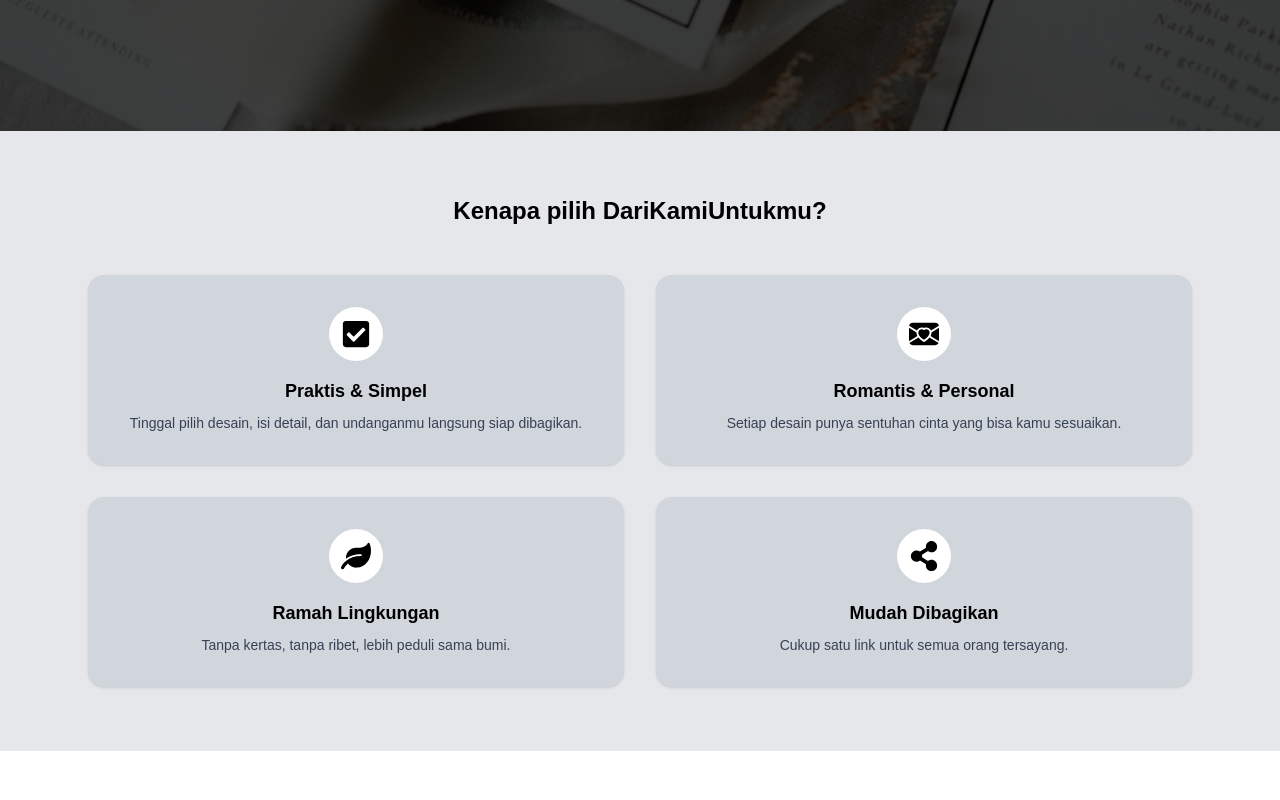
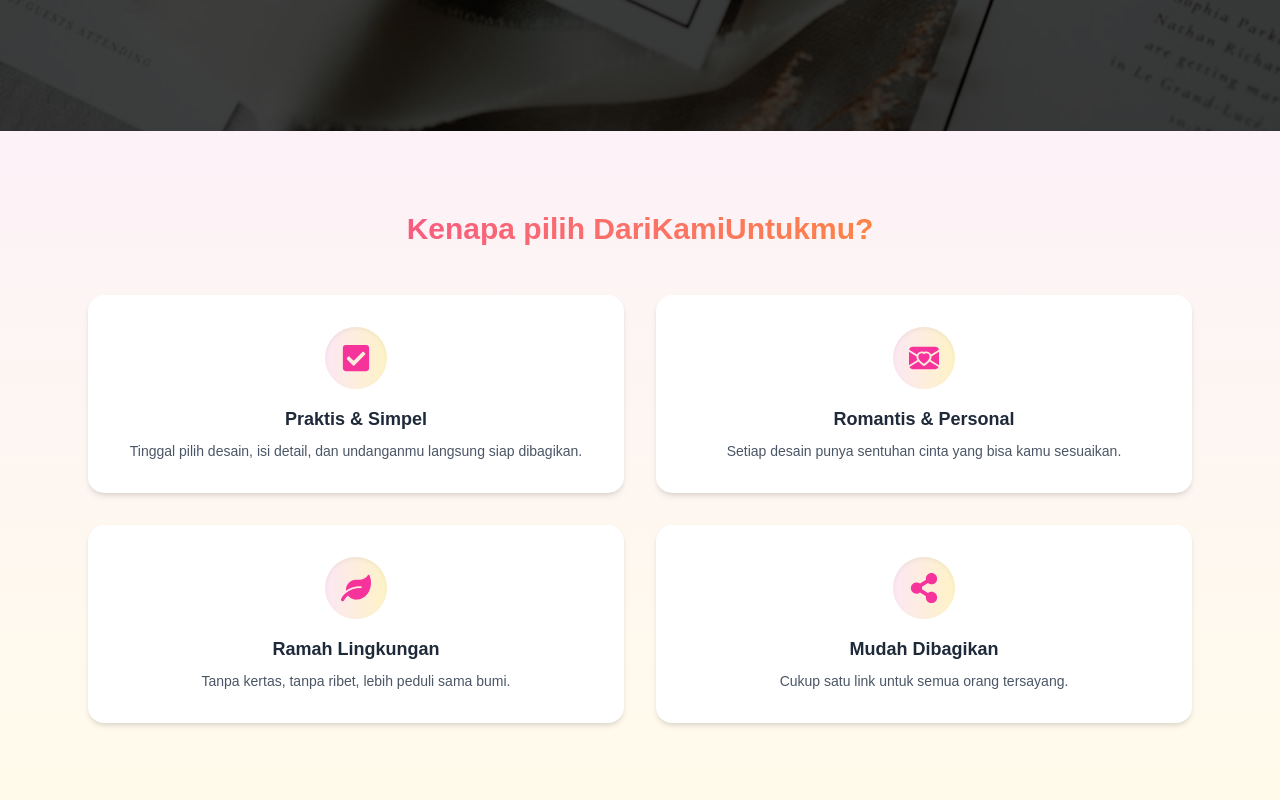
Before and after one commit to Alfianzyh/dari-kami-untukmu, a Next.js app: page / in a window 1280 px wide. Shown: the part 780-1580 px from the top of the page. Built offline with nearby package versions, Linux system fonts and the light colour scheme.

Commit message:
update: style feature

```diff
--- a/src/components/features.jsx
+++ b/src/components/features.jsx
@@ -1,48 +1,75 @@
+"use client";
+
 import { FaLeaf, FaShareAlt, FaCheckSquare } from "react-icons/fa";
 import { BsEnvelopeHeartFill } from "react-icons/bs";
+import { motion } from "framer-motion";
 
 export default function Features() {
   const features = [
     {
-      icon: <FaCheckSquare className="text-3xl text-black" />,
+      icon: (
+        <FaCheckSquare className="text-3xl text-pink-500 group-hover:text-amber-500 transition-colors" />
+      ),
       title: "Praktis & Simpel",
       desc: "Tinggal pilih desain, isi detail, dan undanganmu langsung siap dibagikan.",
     },
     {
-      icon: <BsEnvelopeHeartFill className="text-3xl text-black" />,
+      icon: (
+        <BsEnvelopeHeartFill className="text-3xl text-pink-500 group-hover:text-amber-500 transition-colors" />
+      ),
       title: "Romantis & Personal",
       desc: "Setiap desain punya sentuhan cinta yang bisa kamu sesuaikan.",
     },
     {
-      icon: <FaLeaf className="text-3xl text-black" />,
+      icon: (
+        <FaLeaf className="text-3xl text-pink-500 group-hover:text-amber-500 transition-colors" />
+      ),
       title: "Ramah Lingkungan",
       desc: "Tanpa kertas, tanpa ribet, lebih peduli sama bumi.",
     },
     {
-      icon: <FaShareAlt className="text-3xl text-black" />,
+      icon: (
+        <FaShareAlt className="text-3xl text-pink-500 group-hover:text-amber-500 transition-colors" />
+      ),
       title: "Mudah Dibagikan",
       desc: "Cukup satu link untuk semua orang tersayang.",
     },
   ];
 
   return (
-    <section className="py-16 bg-gray-200" id="features">
+    <section
+      className="py-20 bg-gradient-to-b from-pink-50 to-amber-50"
+      id="features"
+    >
       <div className="max-w-6xl mx-auto px-6 text-center">
-        <h2 className="text-2xl font-bold mb-12">
+        <motion.h2
+          initial={{ opacity: 0, y: 30 }}
+          whileInView={{ opacity: 1, y: 0 }}
+          transition={{ duration: 0.7 }}
+          viewport={{ once: true }}
+          className="text-3xl font-bold mb-12 bg-gradient-to-r from-pink-500 to-amber-500 text-transparent bg-clip-text"
+        >
           Kenapa pilih DariKamiUntukmu?
-        </h2>
+        </motion.h2>
+
         <div className="grid gap-8 md:grid-cols-2 lg:grid-cols-2">
           {features.map((item, idx) => (
-            <div
+            <motion.div
               key={idx}
-              className="bg-gray-300 p-8 rounded-2xl shadow-sm flex flex-col items-center text-center"
+              initial={{ opacity: 0, y: 40 }}
+              whileInView={{ opacity: 1, y: 0 }}
+              transition={{ duration: 0.6, delay: idx * 0.2 }}
+              viewport={{ once: true }}
+              className="group bg-white p-8 rounded-2xl shadow-md hover:shadow-xl hover:-translate-y-2 transition-all duration-300 flex flex-col items-center text-center"
             >
-              <div className="flex justify-center mb-4 bg-white p-3 rounded-full">
+              <div className="flex justify-center mb-4 bg-gradient-to-r from-pink-100 to-amber-100 p-4 rounded-full shadow-inner">
                 {item.icon}
               </div>
-              <h3 className="font-semibold text-lg mb-2">{item.title}</h3>
-              <p className="text-sm text-gray-700">{item.desc}</p>
-            </div>
+              <h3 className="font-semibold text-lg mb-2 text-gray-800">
+                {item.title}
+              </h3>
+              <p className="text-sm text-gray-600">{item.desc}</p>
+            </motion.div>
           ))}
         </div>
       </div>
```
